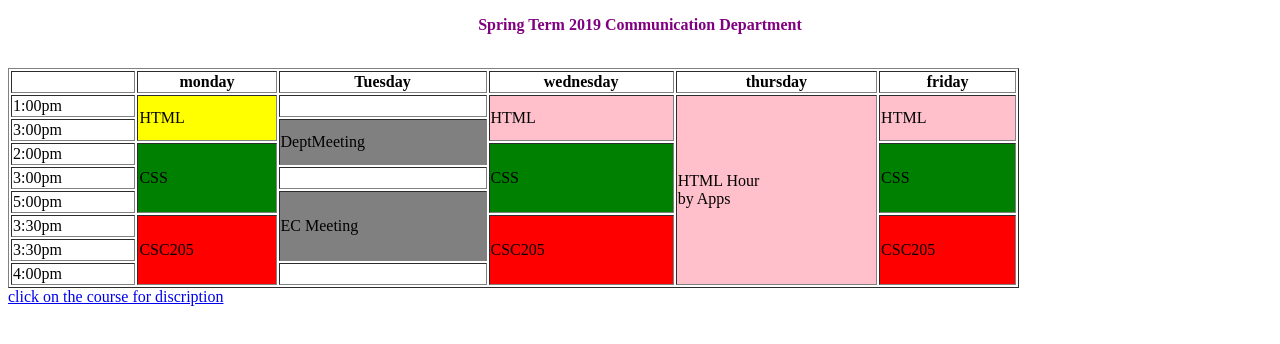
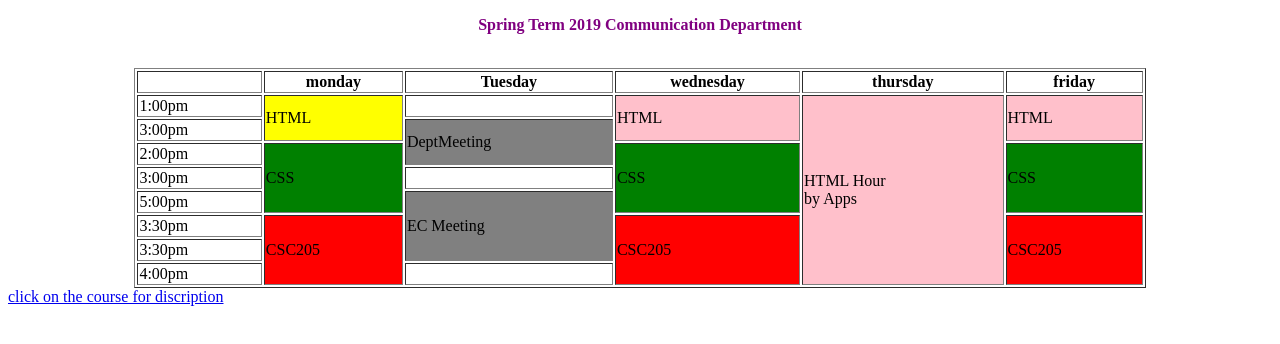
Before and after one commit to moaaz1010/Assignment-tables-1, a plain HTML site: page index.html in a window 1280 px wide. Drawn offline with Linux system fonts and the light colour scheme.

Commit message:
Update index.html

```diff
--- a/index.html
+++ b/index.html
@@ -9,6 +9,11 @@
                 background-color:blue;
             }
             thead td{font-weight: bold;text-align: center}
+	    table
+{
+  margin-left: auto;
+  margin-right: auto;
+}
 
     </style>
   </head>
```
